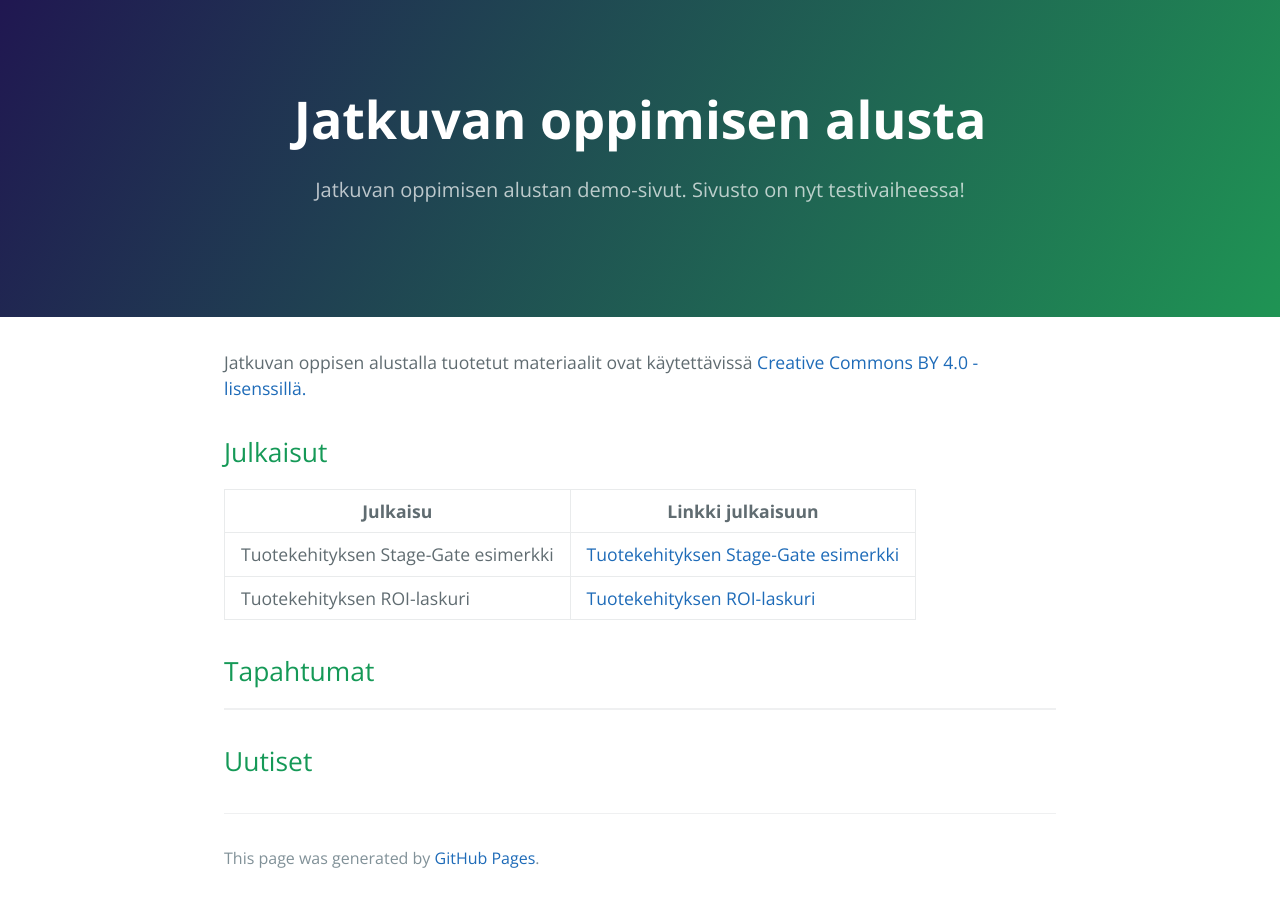
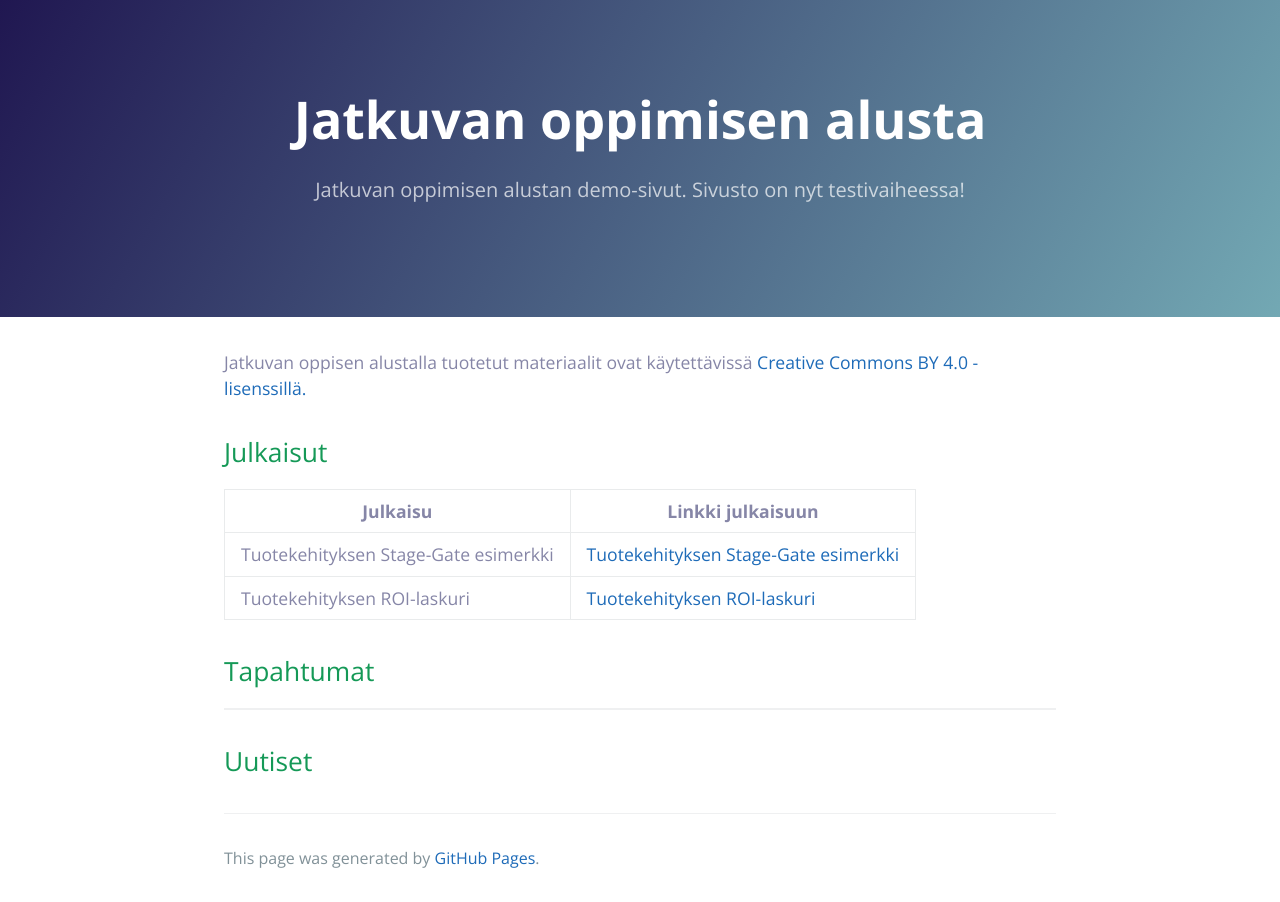
Before and after one commit to martti-testi/martti-testi.github.io, a Jekyll site: the page built from index.md, in a window 1280 px wide. Built offline with Jekyll 4.4.1, drawn with Linux system fonts in a browser that asks for light colours.

Commit message:
Update variables.scss

```diff
--- a/_sass/variables.scss
+++ b/_sass/variables.scss
@@ -4,12 +4,12 @@ $medium-breakpoint: 42em !default;
 
 // Headers
 $header-heading-color: #fff !default;
-$header-bg-color: #1f9454 !default;
+$header-bg-color: #6aa3afc1 !default;
 $header-bg-color-secondary: #201751 !default;
 
 // Text
 $section-headings-color: #159957 !default;
-$body-text-color: #606c71 !default;
+$body-text-color: #8686a7 !default;
 $body-link-color: #1e6bb8 !default;
 $blockquote-text-color: #819198 !default;
 
```
